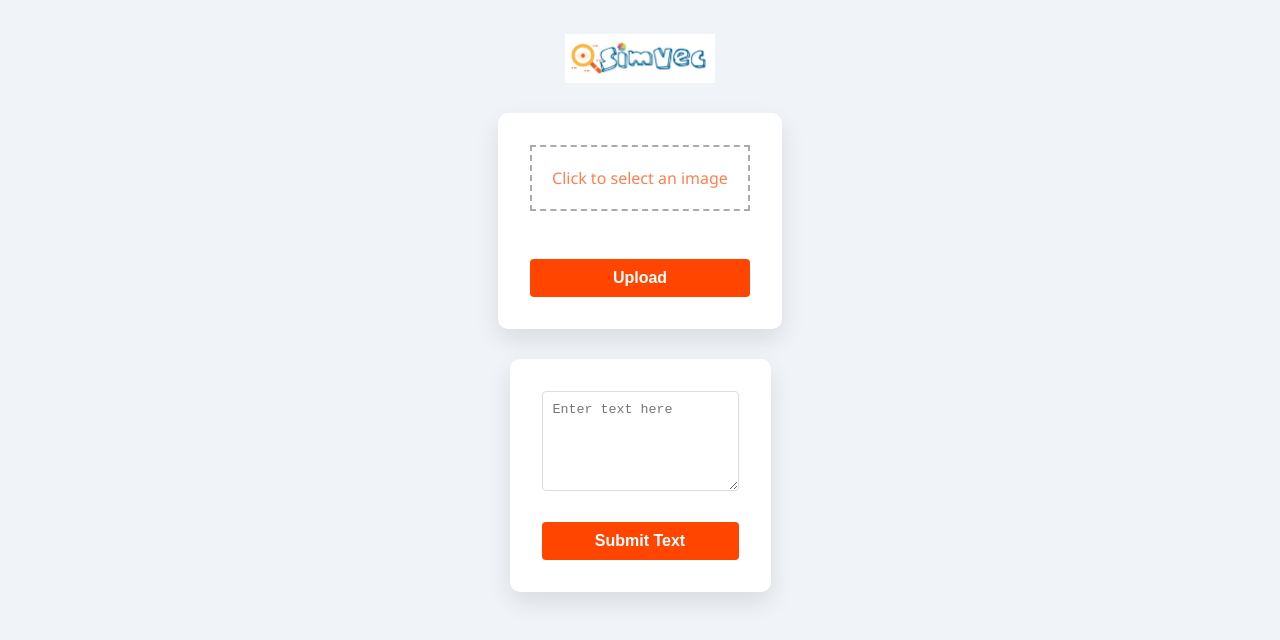
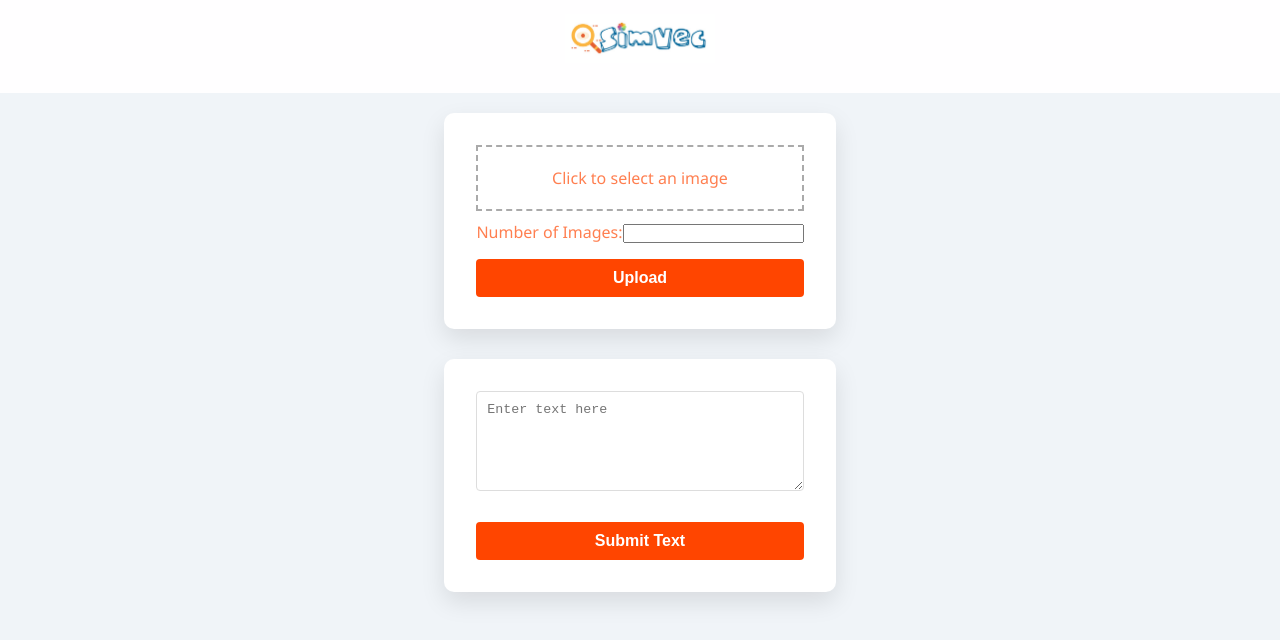
Before and after one commit to kasimpamuk/SimVec, a React (Create React App) app in the folder Simvec-frontend/simvec-frontend/: page /main-page in a window 1280 px wide. Shown: the top 640 px of the page. Built offline with nearby package versions, Linux system fonts and the light colour scheme.

Commit message:
SPRINT-6: Top-k image retrieval functionality added

```diff
--- a/Simvec-frontend/simvec-frontend/src/MainPage.js
+++ b/Simvec-frontend/simvec-frontend/src/MainPage.js
@@ -3,14 +3,13 @@ import './MainPage.css';
 import logo from './simvec.png';
 
 const base64ToBlob = (base64) => {
-  // This will convert URL-safe base64 to standard base64 if necessary.
   const standardBase64 = base64.replace(/-/g, '+').replace(/_/g, '/');
   const parts = standardBase64.split(';base64,');
 
   if (parts.length === 2) {
     const mimePart = parts[0];
     const base64Part = parts[1];
-    const byteString = atob(base64Part); // Decode the base64 string
+    const byteString = atob(base64Part);
     const mimeString = mimePart.split(':')[1];
 
     const ab = new ArrayBuffer(byteString.length);
@@ -30,10 +29,10 @@ function ImageUpload() {
   const [preview, setPreview] = useState(null);
   const [imageList, setImageList] = useState([]);
   const [text, setText] = useState('');
+  const [searchNumber, setSearchNumber] = useState('');
   const handleTextChange = (e) => {
     setText(e.target.value);
   };
-
 
   const handleImageChange = (e) => {
     const file = e.target.files[0];
@@ -51,7 +50,7 @@ function ImageUpload() {
     formData.append('file', image);
 
     try {
-      const response = await fetch('http://localhost:8080/api/image-based-search/5', {
+      const response = await fetch(`http://localhost:8080/api/image-based-search/${searchNumber}`, {
         method: 'POST',
         body: formData,
       });
@@ -66,8 +65,9 @@ function ImageUpload() {
 
   const data = {
     input: text,
-    topk: "5"
+    topk: searchNumber
   };
+
   const handleTextSubmit = async (e) => {
     e.preventDefault();
     if (!text) {
@@ -92,13 +92,20 @@ function ImageUpload() {
     }
   };
 
+  const handleNumberChange = (e) => {
+    setSearchNumber(e.target.value);
+  };
+
   return (
+    <>
+      <div className='header'>
+        <img src={logo} alt="Logo" className="website-logo" />
+      </div>
     <div className="container">
-      <img src={logo} alt="Logo" className="website-logo" />
 
-      {/* Image Upload Section */}
+
       <div className="image-upload-container">
-        <form onSubmit={handleSubmit}>
+        <form className='input-form' onSubmit={handleSubmit}>
           <input
             type="file"
             onChange={handleImageChange}
@@ -108,26 +115,36 @@ function ImageUpload() {
           <label htmlFor="file-upload" className="image-upload-label">
             {preview ? <img src={preview} alt="Preview" className="image-preview" /> : "Click to select an image"}
           </label>
-          <br />
+
+          {/* Number of Images Selection */}
+          <div className="number-selection-container">
+            <label htmlFor="number-input" className="number-input-label">Number of Images:</label>
+            <input
+              id="number-input"
+              type="number"
+              value={searchNumber}
+              onChange={handleNumberChange}
+              className="number-input"
+              min="0"
+            />
+          </div>
+
           <button type="submit" className="upload-btn">Upload</button>
         </form>
       </div>
 
-      {/* Text Submission Section */}
       <div className="text-submission-container">
-        <form onSubmit={handleTextSubmit}>
+        <form className='input-form' onSubmit={handleTextSubmit}>
           <textarea
             value={text}
             onChange={handleTextChange}
             placeholder="Enter text here"
             className="text-input"
           />
-          <br />
           <button type="submit" className="submit-btn">Submit Text</button>
         </form>
       </div>
 
-      {/* Displaying Returned Images */}
       {imageList.length > 0 && (
         <div className="image-list-container">
           <h3>Returned Images:</h3>
@@ -137,6 +154,7 @@ function ImageUpload() {
         </div>
       )}
     </div>
+    </>
   );
 }
 
```
Lines whose indentation alone changed are shown as unchanged.
